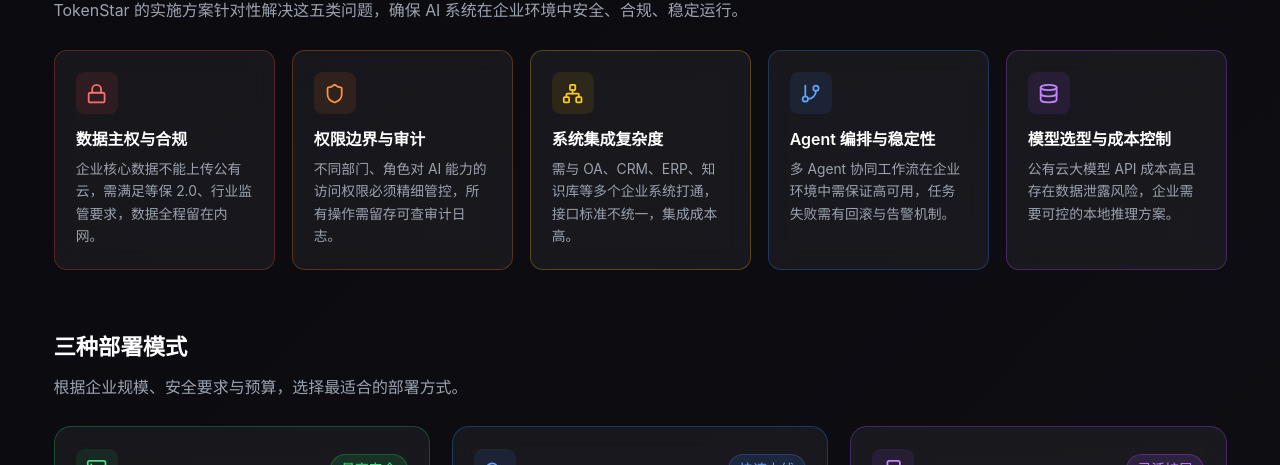
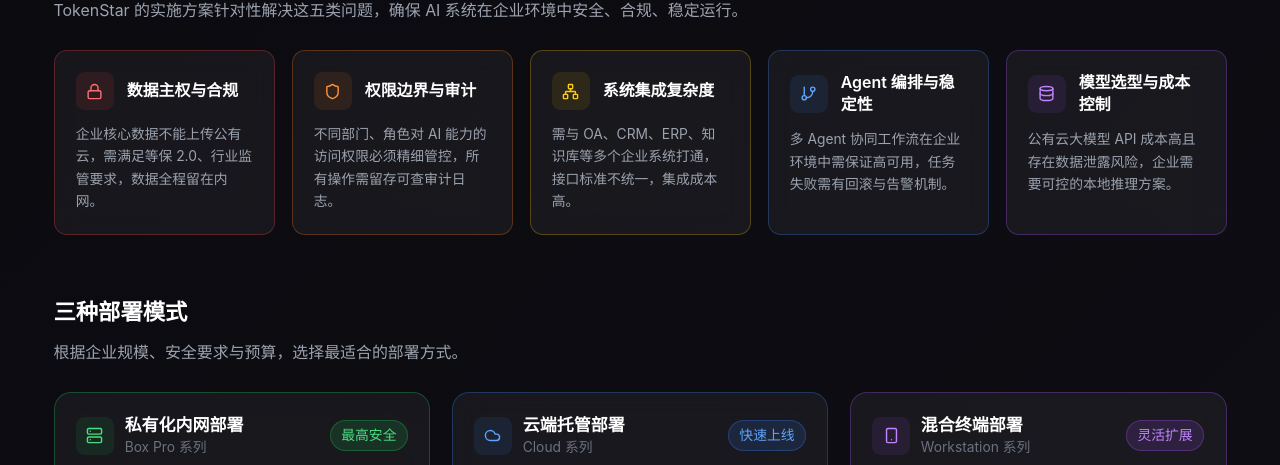
Before and after one commit to tokenstarai/tokenstar-ai-planet, a Next.js app in the folder frontend/: page /deployment in a window 1280 px wide. Shown: the part 487-952 px from the top of the page. Built offline with nearby package versions, Linux system fonts and the light colour scheme; no server answers.

Commit message:
fix: deployment 页面卡片图标与标题改为同行显示（五大挑战+三种部署模式）

```diff
--- a/frontend/app/deployment/page.tsx
+++ b/frontend/app/deployment/page.tsx
@@ -347,13 +347,13 @@
           <div className="grid grid-cols-1 sm:grid-cols-2 lg:grid-cols-3 xl:grid-cols-5 gap-4">
             {challenges.map((c) => (
               <div key={c.title} className={`glass rounded-xl p-5 border ${c.border} flex flex-col gap-3`}>
-                <div className={`w-10 h-10 rounded-lg ${c.bg} flex items-center justify-center shrink-0`}>
-                  <c.icon className={`w-5 h-5 ${c.color}`} />
+                <div className="flex items-center gap-3">
+                  <div className={`shrink-0 w-9 h-9 rounded-lg ${c.bg} flex items-center justify-center`}>
+                    <c.icon className={`w-4 h-4 ${c.color}`} />
+                  </div>
+                  <h3 className="font-semibold dark:text-white text-gray-900 text-sm leading-snug">{c.title}</h3>
                 </div>
-                <div>
-                  <h3 className="font-semibold dark:text-white text-gray-900 text-sm mb-1">{c.title}</h3>
-                  <p className="text-xs dark:text-gray-400 text-gray-500 leading-relaxed">{c.desc}</p>
-                </div>
+                <p className="text-xs dark:text-gray-400 text-gray-500 leading-relaxed">{c.desc}</p>
               </div>
             ))}
           </div>
@@ -371,13 +371,17 @@
               <div key={mode.id} className={`glass rounded-2xl border ${mode.border} flex flex-col overflow-hidden`}>
                 <div className="p-5 border-b dark:border-white/8 border-gray-100">
                   <div className="flex items-center justify-between mb-3">
-                    <div className={`w-10 h-10 rounded-lg ${mode.bg} flex items-center justify-center`}>
-                      <mode.icon className={`w-5 h-5 ${mode.color}`} />
+                    <div className="flex items-center gap-2.5">
+                      <div className={`shrink-0 w-9 h-9 rounded-lg ${mode.bg} flex items-center justify-center`}>
+                        <mode.icon className={`w-4 h-4 ${mode.color}`} />
+                      </div>
+                      <div>
+                        <h3 className="font-bold dark:text-white text-gray-900 leading-snug">{mode.title}</h3>
+                        <p className="text-xs dark:text-gray-500 text-gray-400">{mode.sub}</p>
+                      </div>
                     </div>
-                    <span className={`text-xs px-2.5 py-1 rounded-full border font-medium ${mode.badgeColor}`}>{mode.badge}</span>
+                    <span className={`text-xs px-2.5 py-1 rounded-full border font-medium shrink-0 ml-2 ${mode.badgeColor}`}>{mode.badge}</span>
                   </div>
-                  <h3 className="font-bold dark:text-white text-gray-900 mb-0.5">{mode.title}</h3>
-                  <p className="text-xs dark:text-gray-500 text-gray-400">{mode.sub}</p>
                 </div>
                 <div className="p-5 flex-1 space-y-4">
                   <div>
```
Also changed, not shown: frontend/public/fallback-M6Bt2wmGWOIl2r5k4YI9O.js (renamed from frontend/public/fallback-SC86YAZtJ8iY8AhPJ1FlL.js), frontend/public/sw.js.
